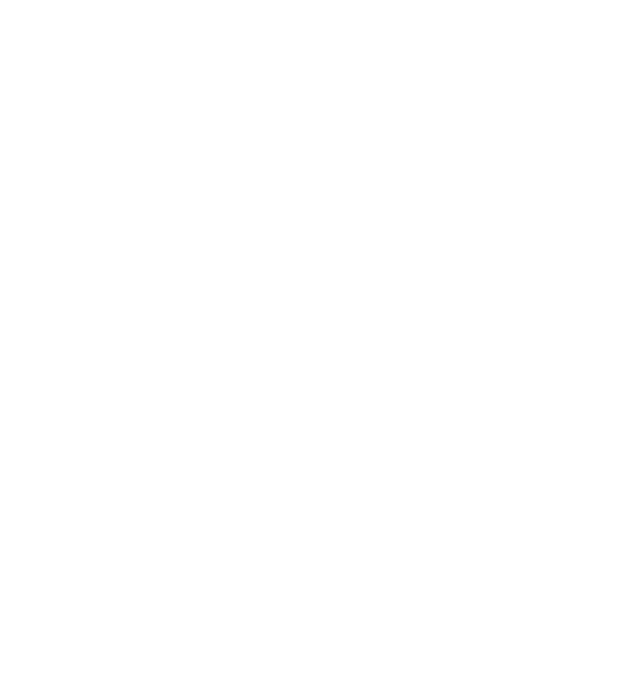
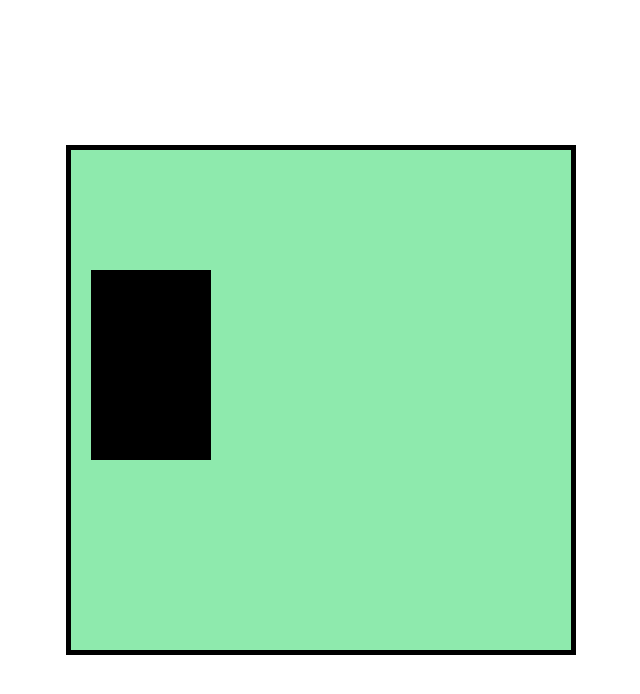
Before and after one commit to wisavachart/animated-2D-game, a plain HTML site: page index.html in a window 1280 px wide. Shown: the whole page, without its empty margins (319-959 px from the left). Drawn offline with Linux system fonts and the light colour scheme.

Commit message:
Finish move

```diff
--- a/index.html
+++ b/index.html
@@ -7,6 +7,7 @@
     <link rel="stylesheet" href="/style.css" />
   </head>
   <body>
-    <script src="/main.js"></script>
+    <canvas id="canvas1"></canvas>
+    <script type="module" src="/main.js"></script>
   </body>
 </html>
--- a/main.js
+++ b/main.js
@@ -1 +1,24 @@
-console.log("AONG");
+import { Game } from "./src/game.js";
+
+window.addEventListener("load", function () {
+  const canvas = document.getElementById("canvas1");
+  const ctx = canvas.getContext("2d");
+  canvas.width = 500;
+  canvas.height = 500;
+  const game = new Game(canvas.width, canvas.height);
+  //animation loop
+  function init() {
+    ctx.clearRect(0, 0, canvas.width, canvas.height);
+    game.update();
+    game.draw(ctx);
+    requestAnimationFrame(init);
+  }
+  init();
+});
+
+// class ProjectTile {}
+// class Particle {}
+// class Enemy {}
+// class Layer {}
+// class Background {}
+// class UI {}
--- /dev/null
+++ b/src/game.js
@@ -0,0 +1,18 @@
+import { InputHandler } from "./input.js";
+import { Player } from "./palyer.js";
+
+export class Game {
+  constructor(width, height) {
+    this.width = width;
+    this.height = height;
+    this.player = new Player(this);
+    this.input = new InputHandler(this);
+    this.keys = [];
+  }
+  update() {
+    this.player.update();
+  }
+  draw(context) {
+    this.player.draw(context);
+  }
+}
--- /dev/null
+++ b/src/input.js
@@ -0,0 +1,27 @@
+export class InputHandler {
+  constructor(gameClass) {
+    this.game = gameClass;
+    window.addEventListener(
+      "keydown",
+      function (e) {
+        if (
+          (e.key === "ArrowUp" || e.key === "ArrowDown") &&
+          this.game.keys.indexOf(e.key) === -1
+        ) {
+          this.game.keys.push(e.key);
+          // console.log(this.game.keys);
+        }
+      }.bind(this)
+    );
+
+    window.addEventListener(
+      "keyup",
+      function (e) {
+        if (this.game.keys.indexOf(e.key) > -1) {
+          this.game.keys.splice(this.game.keys.indexOf(e.key), 1);
+        }
+        //   console.log(this.game.keys);
+      }.bind(this)
+    );
+  }
+}
--- /dev/null
+++ b/src/palyer.js
@@ -0,0 +1,21 @@
+export class Player {
+  constructor(gameClass) {
+    this.game = gameClass;
+    this.width = 120;
+    this.height = 190;
+    this.x = 20;
+    this.y = 120;
+    this.speedY = 0;
+    this.maxSpeed = 2;
+  }
+
+  update() {
+    if (this.game.keys.includes("ArrowUp")) this.speedY = -this.maxSpeed;
+    else if (this.game.keys.includes("ArrowDown")) this.speedY = this.maxSpeed;
+    else this.speedY = 0;
+    this.y += this.speedY;
+  }
+  draw(context) {
+    context.fillRect(this.x, this.y, this.width, this.height);
+  }
+}
--- a/style.css
+++ b/style.css
@@ -0,0 +1,15 @@
+* {
+  margin: 0;
+  padding: 0;
+  box-sizing: border-box;
+}
+#canvas1 {
+  border: 5px solid black;
+  position: absolute;
+  top: 50%;
+  left: 50%;
+  transform: translate(-50%, -50%);
+  background: #4d79;
+  max-width: 100%;
+  max-height: 100%;
+}
```
